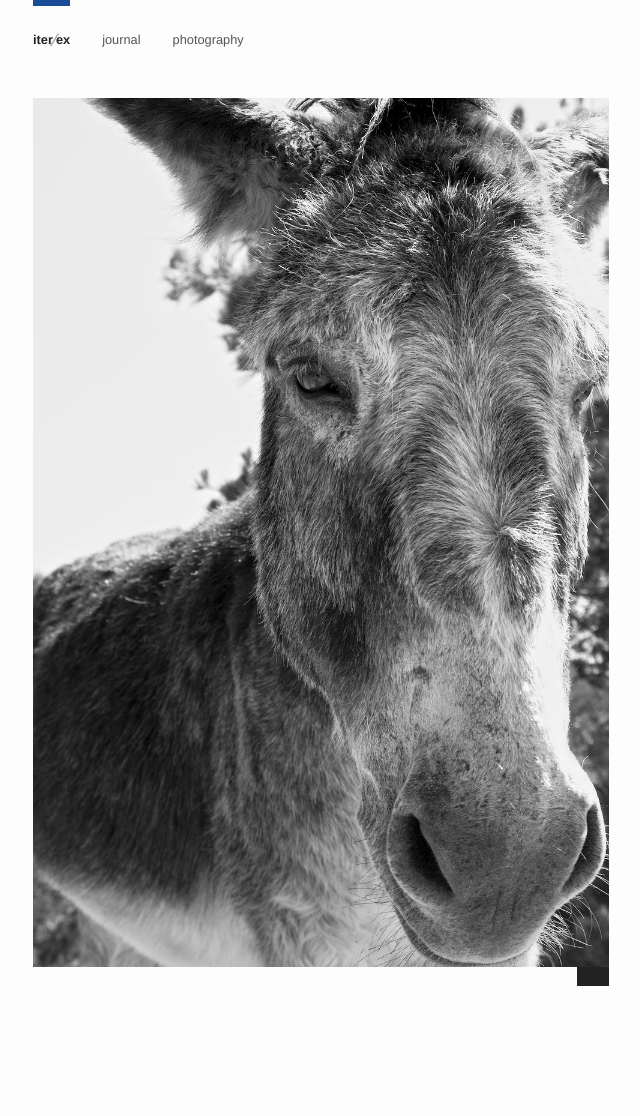
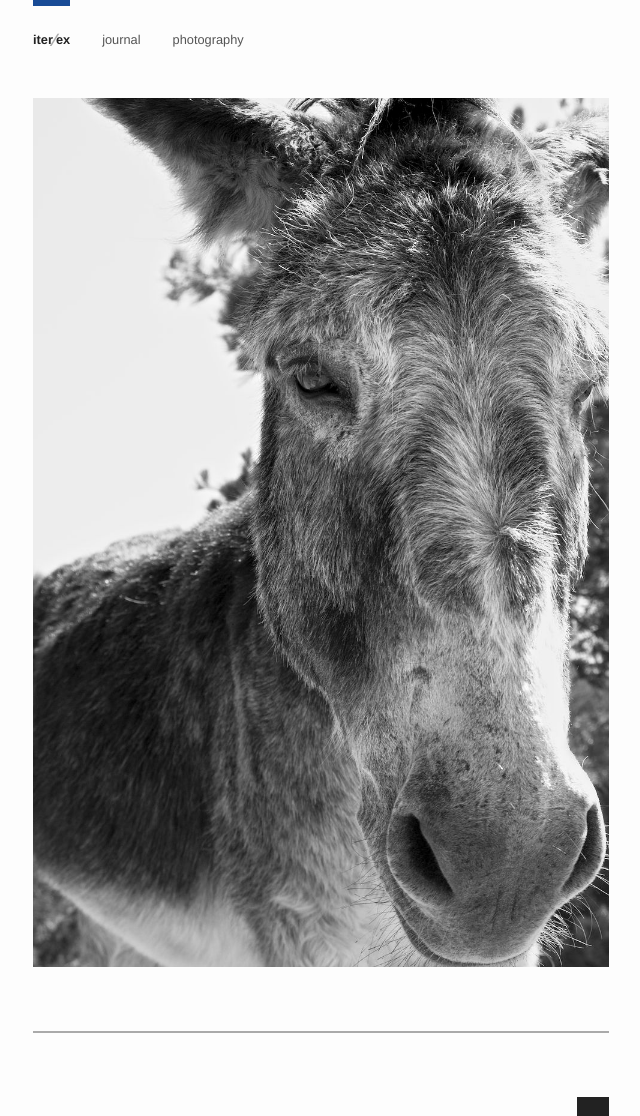
Before and after one commit to caipre/iterex, a Jekyll site: the page built from _posts/2013-04-10-el-burro.md, in a window 1280 px wide. Shown: the whole page, without its empty margins (319-959 px from the left). Built offline with Jekyll 4.4.1, drawn with Linux system fonts in a browser that asks for light colours; before the commit the page ends 986 px from its top, so only the background shows below that.

Commit message:
Fix `title`, add `hr` for single

```diff
--- a/_layouts/single.html
+++ b/_layouts/single.html
@@ -12,6 +12,7 @@
         {{ content }}
       </div>
       {% else %}
-        <img src="{{ page.src }}" title="{{ post.title }}" />
+        <img src="{{ page.src }}" title="{{ page.title }}" />
       {% endunless %}
     </div>
+    <hr />
```
